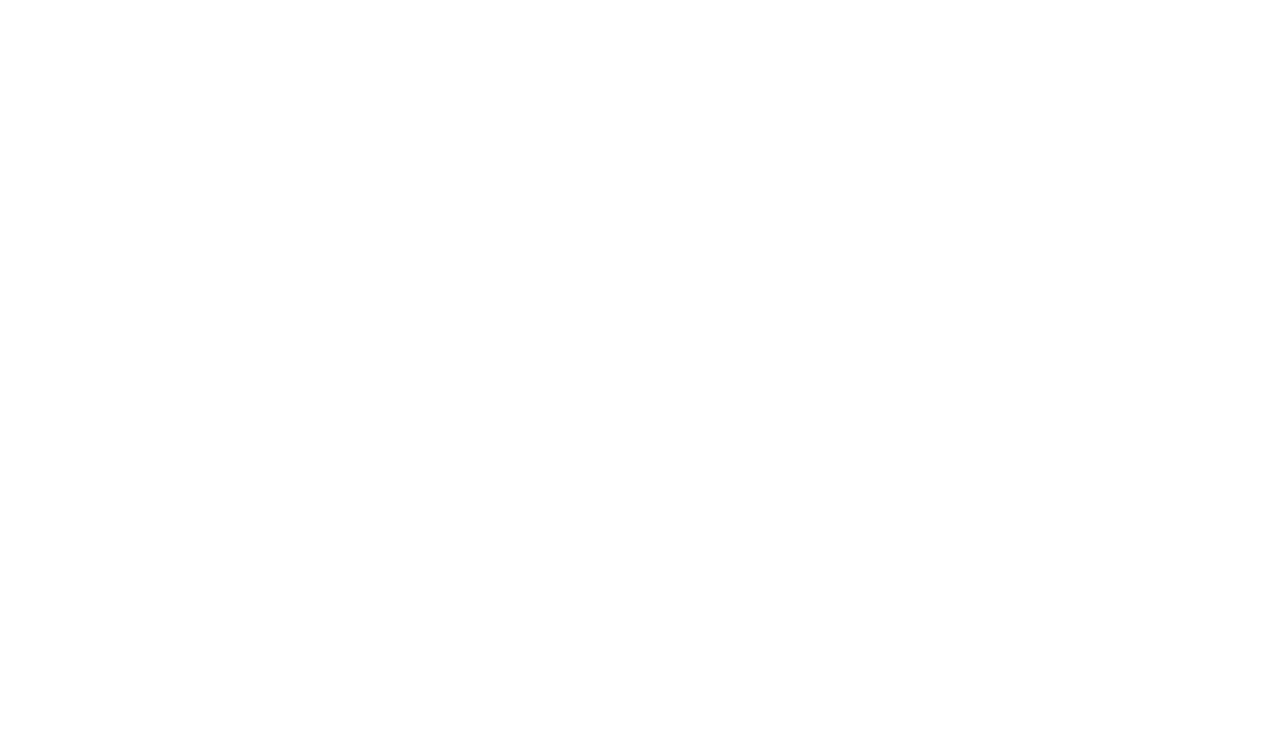
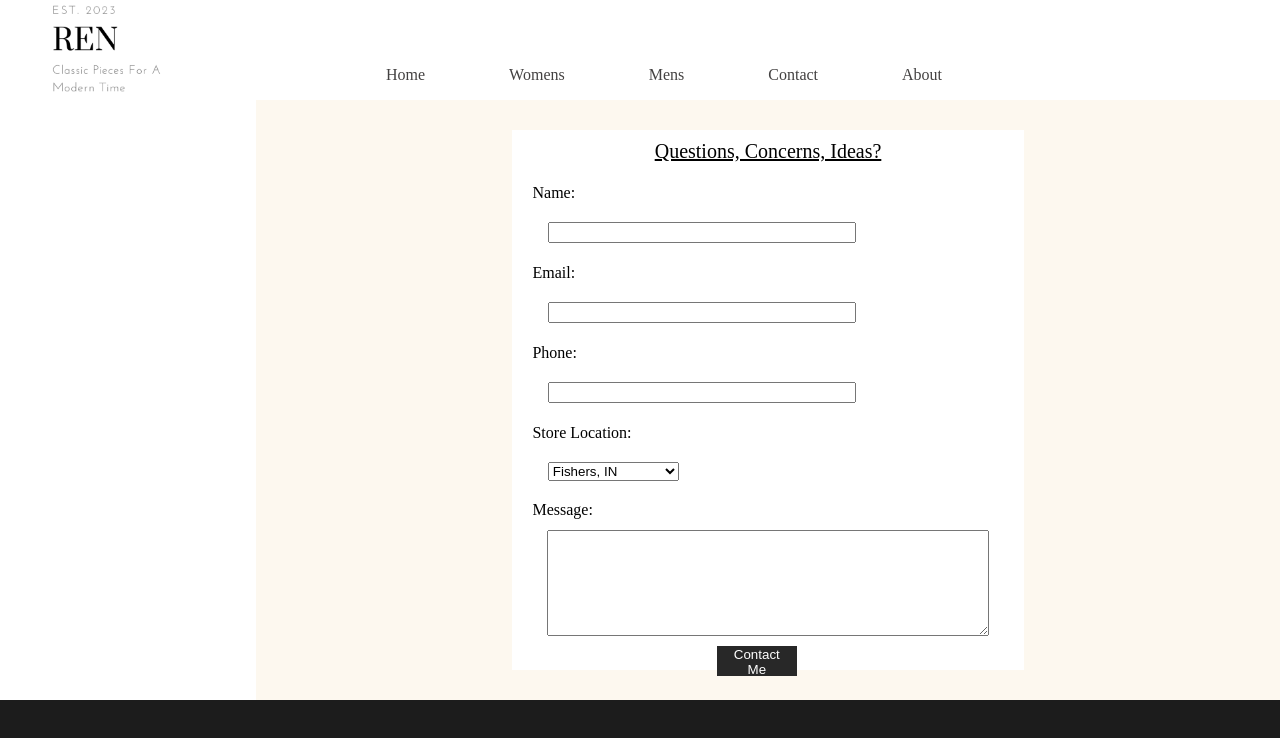
Before and after one commit to Stephanie01011011/renClothing, a plain HTML site: page contact.html in a window 1280 px wide. Drawn offline with Linux system fonts and the light colour scheme.

Commit message:
Added pages for mens, womens, and about pages. Created contact form. Created baisc layout for all pages.

```diff
--- a/contact.html
+++ b/contact.html
@@ -8,8 +8,47 @@
     <title>Ren - Contact</title>
 </head>
 <body>
-    <div class="navigation"></div>
-    <div class="main"></div>
+    <div class="navigation">
+        <div class="logo">
+
+        </div>
+        <div class="nav">
+            <div class="navBtns">
+                <ul>
+                    <li><a href="index.html">Home</a></li>
+                    <li><a href="womens.html">Womens</a></li>
+                    <li><a href="mens.html">Mens</a></li>
+                    <li><a href="contact.html">Contact</a></li>
+                    <li><a href="about.html">About</a></li>
+                </ul>
+            </div>
+
+        </div>
+        <div class="searchBtn"></div>
+    </div>
+    <div class="side"></div>
+    <div class="main">
+        <div class="formContainer">
+            <form action="">
+                <p>Questions, Concerns, Ideas?</p>
+                <label for="name">Name:</label>
+                <input type="text">
+                <label for="email">Email:</label>
+                <input type="email">
+                <label for="phone">Phone:</label>
+                <input type="tel">
+                <label for="location">Store Location:</label>
+                <select name="location" id="location">
+                    <option value="Fishers">Fishers, IN</option>
+                    <option value="Spokane">Spokane, WA</option>
+                    <option value="New York City">New York City, NY</option>
+                </select>
+                <label for="message">Message:</label>
+                <textarea name="message" id="" cols="30" rows="10"></textarea>
+                <button>Contact Me</button>
+            </form>
+        </div>
+    </div>
     <div class="footer"></div>
 
 </body>
--- a/style.css
+++ b/style.css
@@ -0,0 +1,104 @@
+body{
+    margin: 0;
+    display: grid;
+    grid-template-columns: 20vw 20vw 20vw 20vw 20vw;
+    grid-template-rows: 12.5vh 12.5vh 12.5vh 12.5vh 12.5vh 12.5vh 12.5vh 12.5vh;
+}
+.navigation{
+background-color: white;
+grid-column-start: 1;
+grid-column-end: 6;
+grid-row-start: 1;
+grid-row-end: 2;
+display: flex;
+}
+.side{
+    background-color: white;
+    grid-column-start: 1;
+    grid-column-end: 2;
+    grid-row-start: 2;
+    grid-row-end: 8;
+}
+.main{
+    background-color: rgb(253, 248, 239);
+    grid-column-start: 2;
+    grid-column-end: 6;
+    grid-row-start: 2;
+    grid-row-end: 8;
+    display: flex;
+}
+.footer{
+    background-color: rgb(28, 28, 28);
+    grid-column-start: 1;
+    grid-column-end: 6;
+    grid-row-start: 8;
+    grid-row-end: 9;
+}
+.logo{
+    margin-left: 50px;
+    background-image: url(Images/brand/RenLogo.png);
+    width: 20%;
+    height: 100%;
+    background-repeat: no-repeat;
+    background-size: contain;
+}
+
+.navBtns li{
+    display: inline;
+    margin: 40px;
+
+
+}
+.navBtns a{
+    text-decoration: none;
+    color: rgb(67, 65, 65);
+}
+.nav{
+    margin-top: 50px;
+}
+.formContainer{
+    width: 50%;
+    height: 90%;
+    background-color: white;
+    margin: auto;
+    position: relative;
+}
+form{
+    display: flex;
+    flex-direction: column;
+}
+form label{
+    margin-left: 4%;
+    margin-top: 4%;
+}
+form select{
+    width: fit-content;
+    margin-left: 7%;
+    margin-top: 4%;
+}
+form input{
+    width: 300px;
+    margin-left: 7%;
+    margin-top: 4%;
+}
+form button{
+    width: 80px;
+    height: 30px;
+    margin-left: 40%;
+    margin-top: 2%;
+    background-color: rgb(40, 40, 40);
+    color: white;
+    border: none;
+}
+textarea{
+    width: 85%;
+    height: 100px;
+    margin: auto;
+    margin-top: 2%;
+}
+form p{
+    margin: auto;
+    margin-top: 2%;
+    font-size: 20px;
+    text-decoration: underline;
+}
```
Also changed, not shown: index.html (+18 -1 lines), about.html (added), mens.html (added), womens.html (added).
